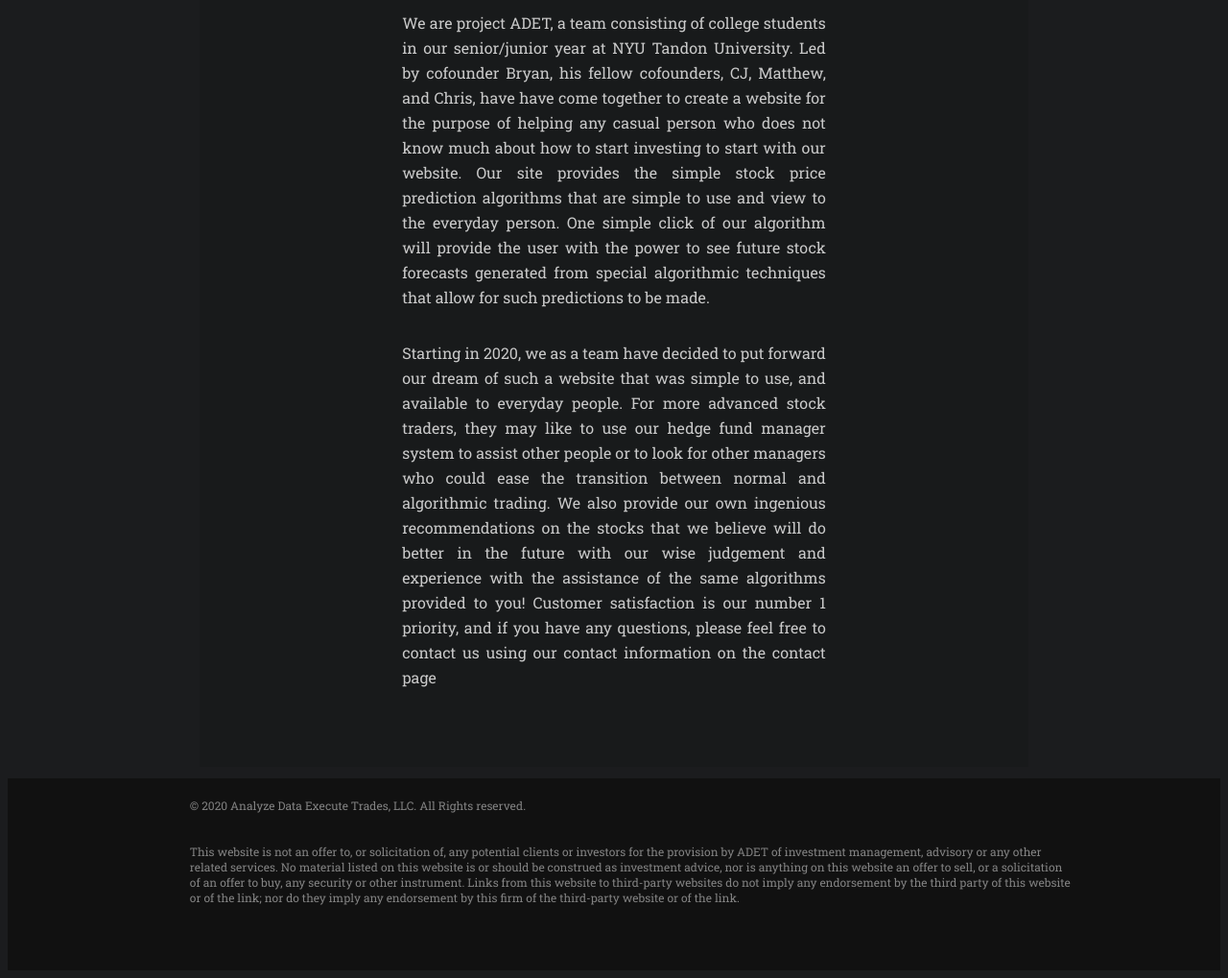
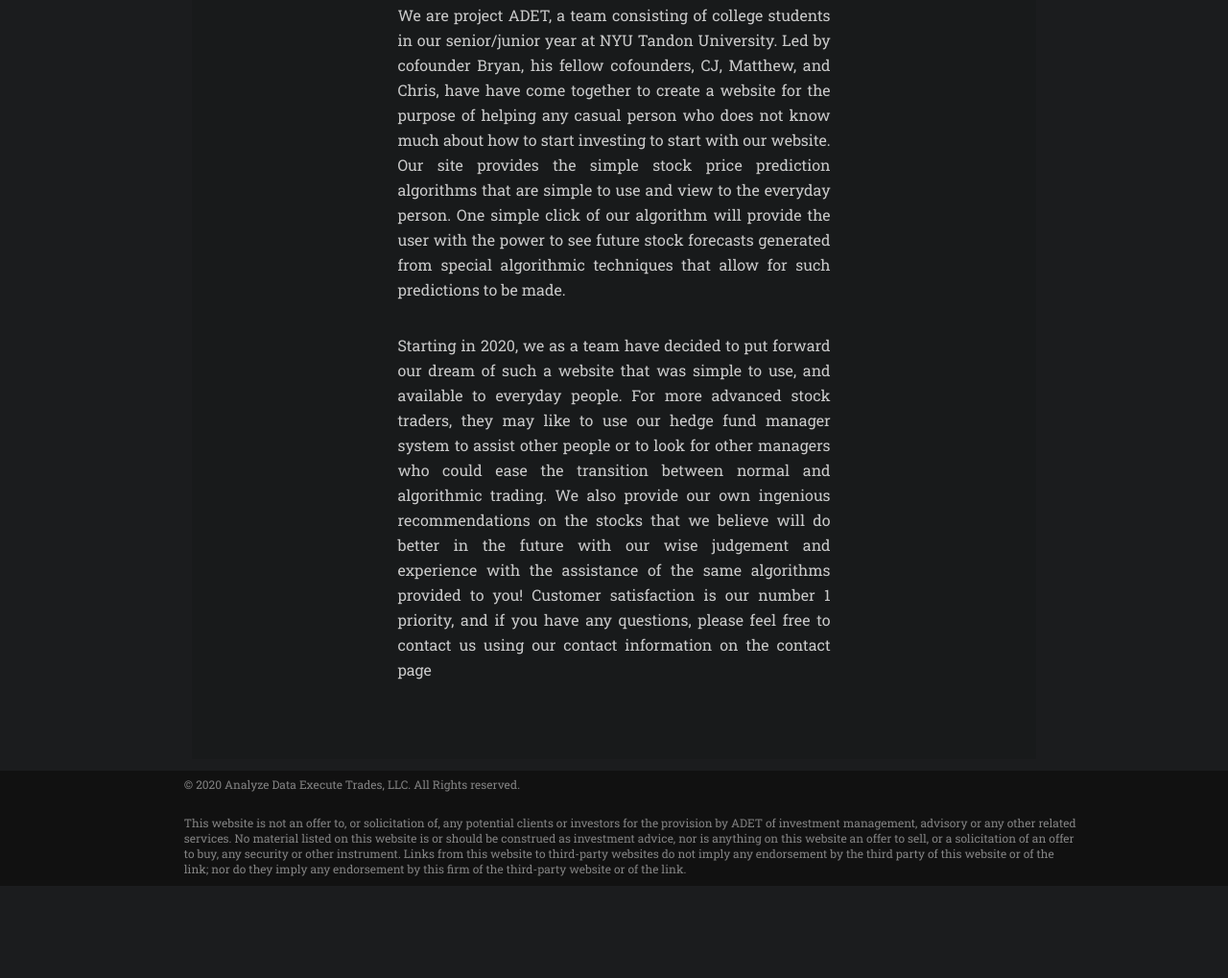
Before and after one commit to adet-web/homepage, a React app: page /about in a window 1280 px wide. Shown: the part 431-1450 px from the top of the page at 96% size. After the commit the page ends 1354 px from the top, so only its background shows below. Built offline with nearby package versions, Linux system fonts and the light colour scheme.

Commit message:
fix body margin and footer size

```diff
--- a/src/css/styles.scss
+++ b/src/css/styles.scss
@@ -1,6 +1,7 @@
 body{
   background: #1b1c1e;
   height: 100%;
+  margin: 0px;
 }
 
 .coding-image{
@@ -193,7 +194,7 @@
 
 .footer-unit{
   width: 75.5%;
-  height: 200px;
+  height: 120px;
   margin: 0 auto;
 }
 
@@ -213,7 +214,7 @@
 }
 .footer-unit p{
   margin-left: 35px;
-  padding-top: 20px;
+  padding: 6px 0px;
   font-size: 12px;
 
 }
```
